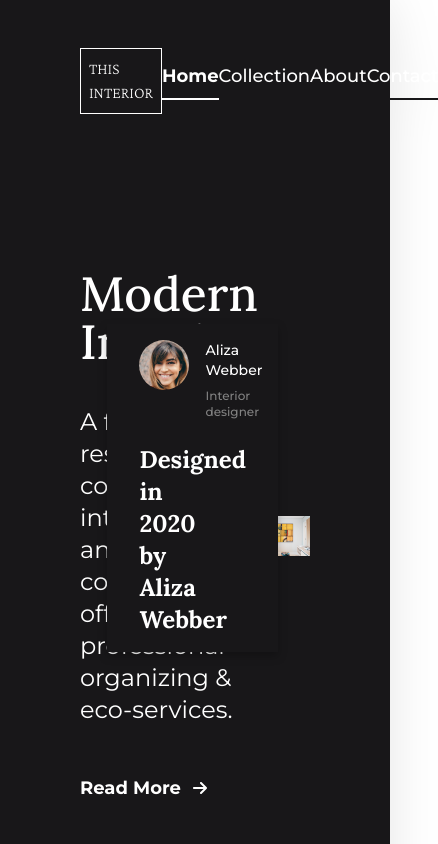
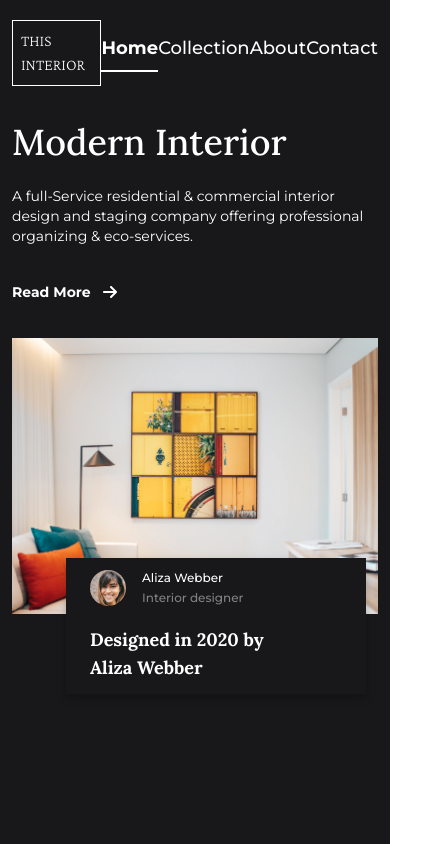
Before and after one commit to farhaan-mukarram/dev-challenges-interior-consultant, a React (Vite) app: page / in a window 390 px wide. Shown: the top 844 px of the page, 438 px wide, since content can reach past the window. Built offline with nearby package versions, Linux system fonts and the light colour scheme.

Commit message:
feat: implement mobile layout, excluding navbar

```diff
--- a/src/App.tsx
+++ b/src/App.tsx
@@ -4,7 +4,7 @@ import Main from "./components/Main";
 
 const App = () => {
   return (
-    <div className="px-20 py-12 bg-[#181719] drop-shadow-[0_2px_25px_rgba(0,0,0,0.1)]">
+    <div className="py-5 px-3 lg:px-20 lg:py-12 bg-[#181719] drop-shadow-[0_2px_25px_rgba(0,0,0,0.1)]">
       <Navbar />
       <Main />
       <Footer />
--- a/src/components/Main/index.tsx
+++ b/src/components/Main/index.tsx
@@ -4,11 +4,13 @@ import rightArrow from "../../assets/rightArrow.svg";
 
 const Main = () => {
   return (
-    <div className="flex items-center justify-between min-h-screen text-white">
-      <div className="space-y-12 basis-1/3">
-        <div className="space-y-10">
-          <h2 className="text-5xl font-medium font-lora">Modern Interior</h2>
-          <p className="text-2xl">
+    <div className="flex flex-col min-h-screen text-white lg:flex-row lg:items-center lg:justify-between ">
+      <div className="space-y-9 lg:space-y-12 basis-1/3 my-9 lg:my-0">
+        <div className="space-y-6 lg:space-y-10">
+          <h2 className="text-4xl font-medium lg:text-5xl font-lora">
+            Modern Interior
+          </h2>
+          <p className="text-sm lg:text-2xl">
             A full-Service residential & commercial interior design and staging
             company offering professional organizing & eco-services.
           </p>
@@ -17,7 +19,7 @@ const Main = () => {
         <div>
           <a
             href="#"
-            className="flex items-center text-lg font-bold hover:underline"
+            className="flex items-center text-sm font-bold lg:text-lg hover:underline"
           >
             <p>Read More</p>
 
@@ -29,23 +31,23 @@ const Main = () => {
       <div className="relative basis-2/4">
         <img src={photo1} alt="Interior Design Photo" />
 
-        <div className="absolute -bottom-24 right-8 flex flex-col px-8 py-4 space-y-6 bg-[#181719] drop-shadow-[0_4px_4px_rgba(0,0,0,0.25)]">
-          <div className="flex space-x-4">
+        <div className="max-w-[300px] lg:max-w-none absolute lg:-bottom-24 -bottom-20 right-3 lg:right-8 flex flex-col py-3 px-6 lg:px-8 lg:py-4 space-y-5 lg:space-y-7 bg-[#181719] drop-shadow-[0_4px_4px_rgba(0,0,0,0.25)]">
+          <div className="flex space-x-4 ">
             <img
               src={photo2}
               alt="Aliza Webber Photo"
-              className="w-[50px] h-[50px] rounded-[50%]"
+              className="w-9 h-9 lg:w-[3.125rem] lg:h-[3.125rem] rounded-[50%]"
             />
 
-            <div className="space-y-2">
-              <p className="text-sm font-medium">Aliza Webber</p>
-              <p className="text-[#828282] text-xs font-medium">
+            <div className="space-y-1 lg:space-y-2">
+              <p className="text-xs font-medium lg:text-sm">Aliza Webber</p>
+              <p className="text-[#828282] text-[0.625rem] text-xs font-medium">
                 Interior designer
               </p>
             </div>
           </div>
 
-          <p className="text-2xl font-bold font-lora max-w-[75%]">
+          <p className="text-lg lg:text-2xl font-bold font-lora max-w-[75%]">
             Designed in 2020 by Aliza Webber
           </p>
         </div>
```
